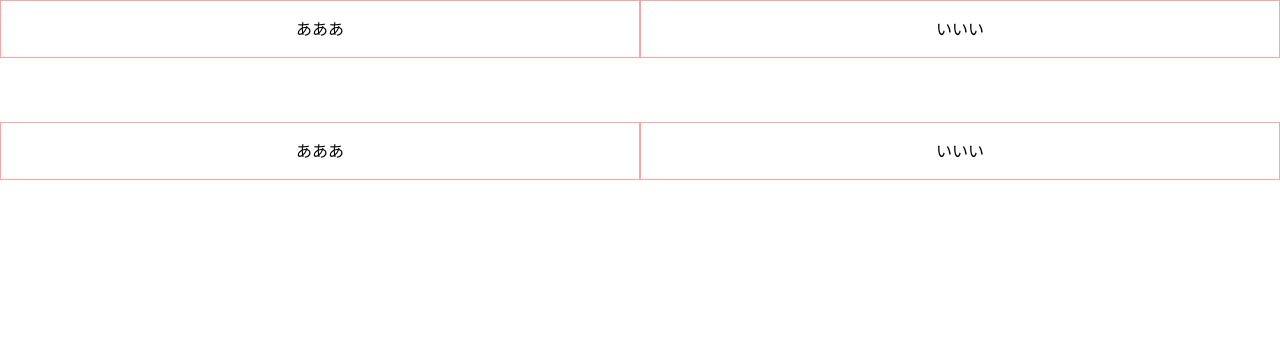
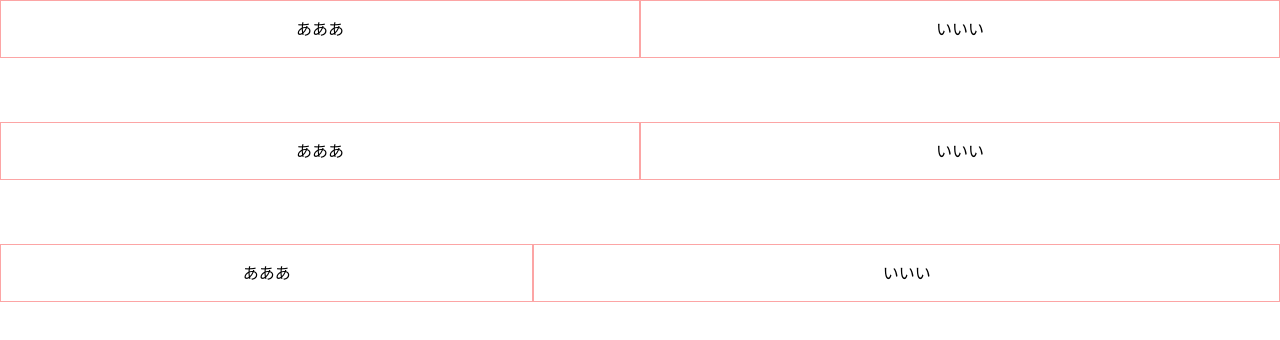
Before and after one commit to Shigeyuki-fukuda/tailwindcss_playground, a plain HTML site: page section3/flexbox_layout.html in a window 1280 px wide. Drawn offline with nearby package versions, Linux system fonts and the light colour scheme.

Commit message:
feat: タブレット以上の時は横に5/12と7/12サイズで2つの要素が並ぶサンプルを追加

```diff
--- a/section3/flexbox_layout.html
+++ b/section3/flexbox_layout.html
@@ -23,5 +23,11 @@
       <div class="text-center border border-red-300 py-4 flex-grow">あああ</div>
       <div class="text-center border border-red-300 py-4 flex-grow">いいい</div>
     </div>
+
+    <!-- 縦2->横2(幅 5/12,7/12) -->
+    <div class="md:flex justify-center mb-16">
+      <div class="text-center border border-red-300 py-4 flex-grow md:w-5/12">あああ</div>
+      <div class="text-center border border-red-300 py-4 flex-grow md:w-7/12">いいい</div>
+    </div>
   </body>
 </html>
```
